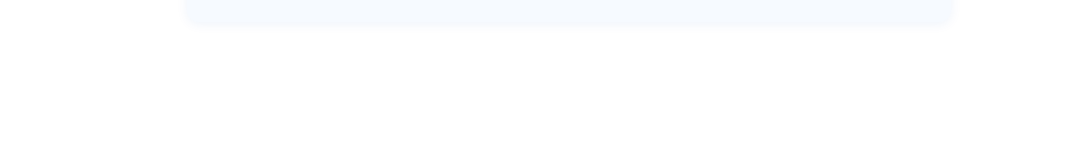
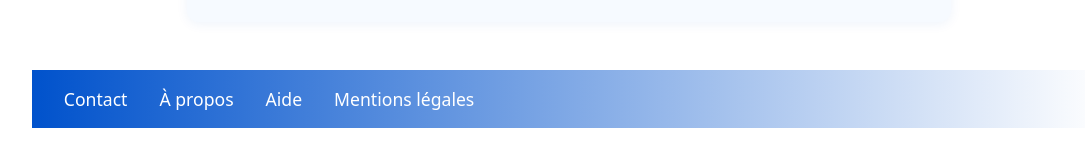
Before and after one commit to GianniSRT/JPO-Connect, a React (Vite) app in the folder JPO-Connect/: page / in a window 1280 px wide. Shown: the part 2485-2642 px from the top of the page, without its empty margins (71-1156 px from the left). Before the commit the page ends 2587 px from the top, so only its background shows below. Built offline with nearby package versions, Linux system fonts and the light colour scheme.

Commit message:
Création et insertions du footer

```diff
--- a/JPO-Connect/src/App.jsx
+++ b/JPO-Connect/src/App.jsx
@@ -4,6 +4,7 @@ import CityCard from './components/CityCard'
 import SignupForm from './components/SignupForm'
 import LoginForm from './components/LoginForm'
 import './App.css'
+import Footer from './components/footer'
 
 function App() {
   const [showSignup, setShowSignup] = useState(false)
@@ -64,6 +65,7 @@ function App() {
       </main>
       {showSignup && <SignupForm onClose={() => setShowSignup(false)} />}
       {showLogin && <LoginForm onClose={() => setShowLogin(false)} />}
+      <Footer/>
     </>
   )
 }
--- /dev/null
+++ b/JPO-Connect/src/components/footer.css
@@ -0,0 +1,82 @@
+.lp-footer {
+  display: flex;
+  align-items: center;
+  justify-content: space-between;
+  background: linear-gradient(90deg, #0052cc 0%, #ffffff 100%);
+  padding: 1rem 2rem;
+  color: #fff;
+}
+
+.lp-footer .lp-logo {
+  font-size: 2rem;
+  font-weight: bold;
+  color: #0052cc;
+  background: #fff;
+  padding: 0.3em 0.8em;
+  border-radius: 8px;
+  letter-spacing: 2px;
+}
+
+.lp-footer nav ul {
+  display: flex;
+  gap: 2rem;
+  list-style: none;
+  margin: 0;
+  padding: 0;
+}
+
+.lp-footer nav ul li {
+  font-size: 1.1rem;
+  cursor: pointer;
+  color: #fff;
+  transition: color 0.2s;
+}
+
+.lp-footer nav ul li:hover {
+  color: #0052cc;
+  background: #fff;
+  border-radius: 4px;
+  padding: 0.2em 0.6em;
+}
+
+
+.lp-footer {
+  display: flex;
+  align-items: center;
+  justify-content: space-between;
+  background: linear-gradient(90deg, #0052cc 0%, #ffffff 100%);
+  padding: 1rem 2rem;
+  color: #fff;
+}
+
+.lp-footer .lp-logo {
+  font-size: 2rem;
+  font-weight: bold;
+  color: #0052cc;
+  background: #fff;
+  padding: 0.3em 0.8em;
+  border-radius: 8px;
+  letter-spacing: 2px;
+}
+
+.lp-footer nav ul {
+  display: flex;
+  gap: 2rem;
+  list-style: none;
+  margin: 0;
+  padding: 0;
+}
+
+.lp-footer nav ul li {
+  font-size: 1.1rem;
+  cursor: pointer;
+  color: #fff;
+  transition: color 0.2s;
+}
+
+.lp-footer nav ul li:hover {
+  color: #0052cc;
+  background: #fff;
+  border-radius: 4px;
+  padding: 0.2em 0.6em;
+}
--- /dev/null
+++ b/JPO-Connect/src/components/footer.jsx
@@ -0,0 +1,18 @@
+import './Footer.css'
+
+function Footer() {
+  return (
+    <footer className="lp-footer">
+      <nav>
+        <ul>
+          <li>Contact</li>
+          <li>À propos</li>
+          <li>Aide</li>
+          <li>Mentions légales</li>
+        </ul>
+      </nav>
+    </footer>
+  )
+}
+
+export default Footer
```
